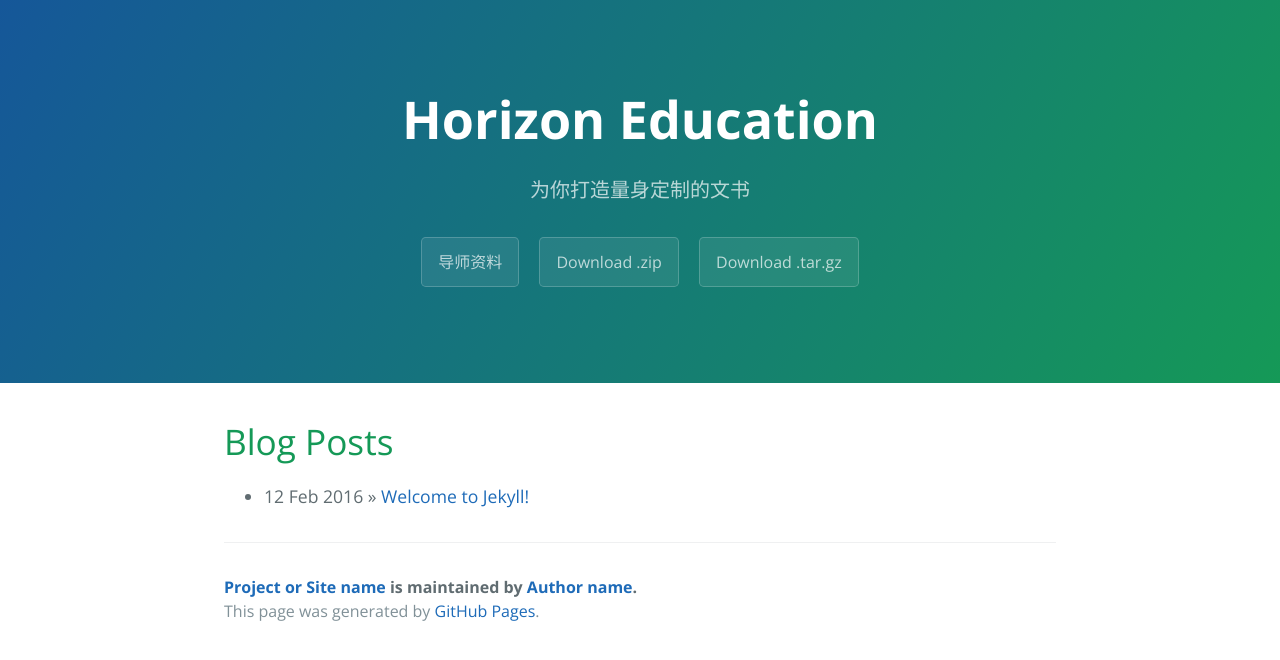
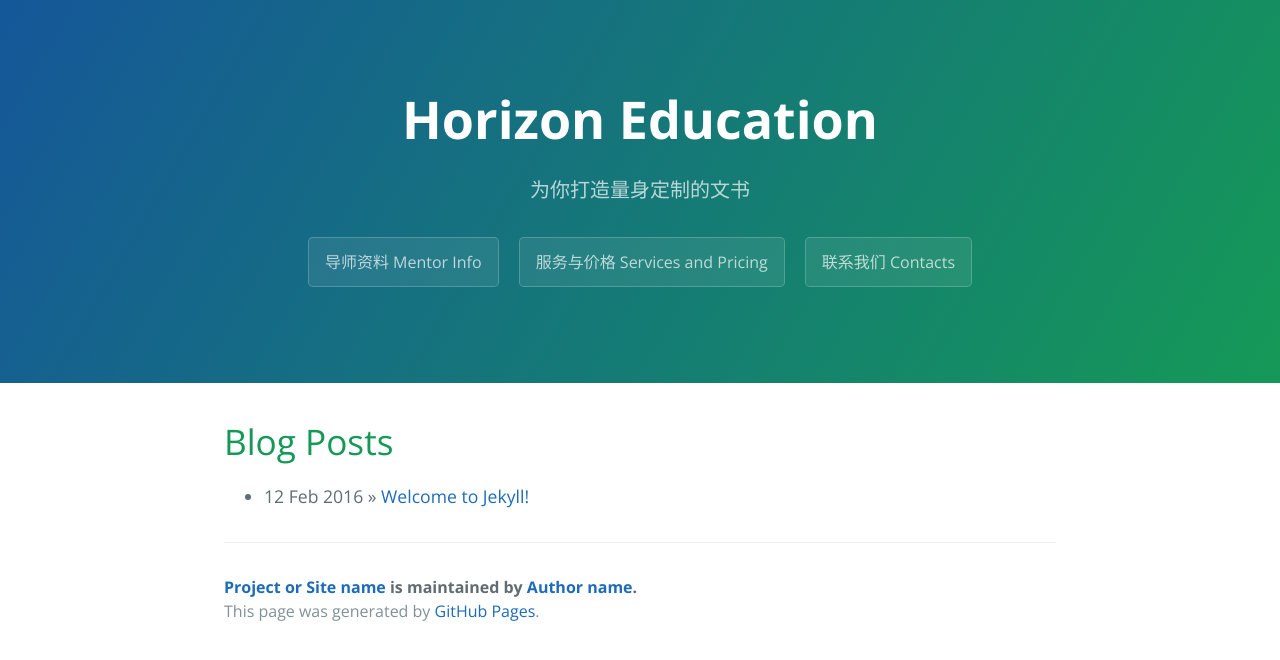
Before and after one commit to horizonedu/horizonedu.github.io, a Jekyll site: the page index.html, which Jekyll copies as it is, in a window 1280 px wide. Shown: the top 660 px of the page. Built offline with Jekyll 4.4.1, drawn with Linux system fonts in a browser that asks for light colours.

Commit message:
main page edited

```diff
--- a/index.html
+++ b/index.html
@@ -15,9 +15,9 @@
     <section class="page-header">
   <h1 class="project-name">Horizon Education</h1>
   <h2 class="project-tagline">为你打造量身定制的文书</h2>
-  <a href="mentor.html" class="btn">导师资料</a>
-  <a href="#" class="btn">Download .zip</a>
-  <a href="#" class="btn">Download .tar.gz</a>
+  <a href="mentor.html" class="btn">导师资料 Mentor Info</a>
+  <a href="#" class="btn">服务与价格 Services and Pricing</a>
+  <a href="#" class="btn">联系我们 Contacts</a>
 </section>
 
     <section class="main-content">
```
